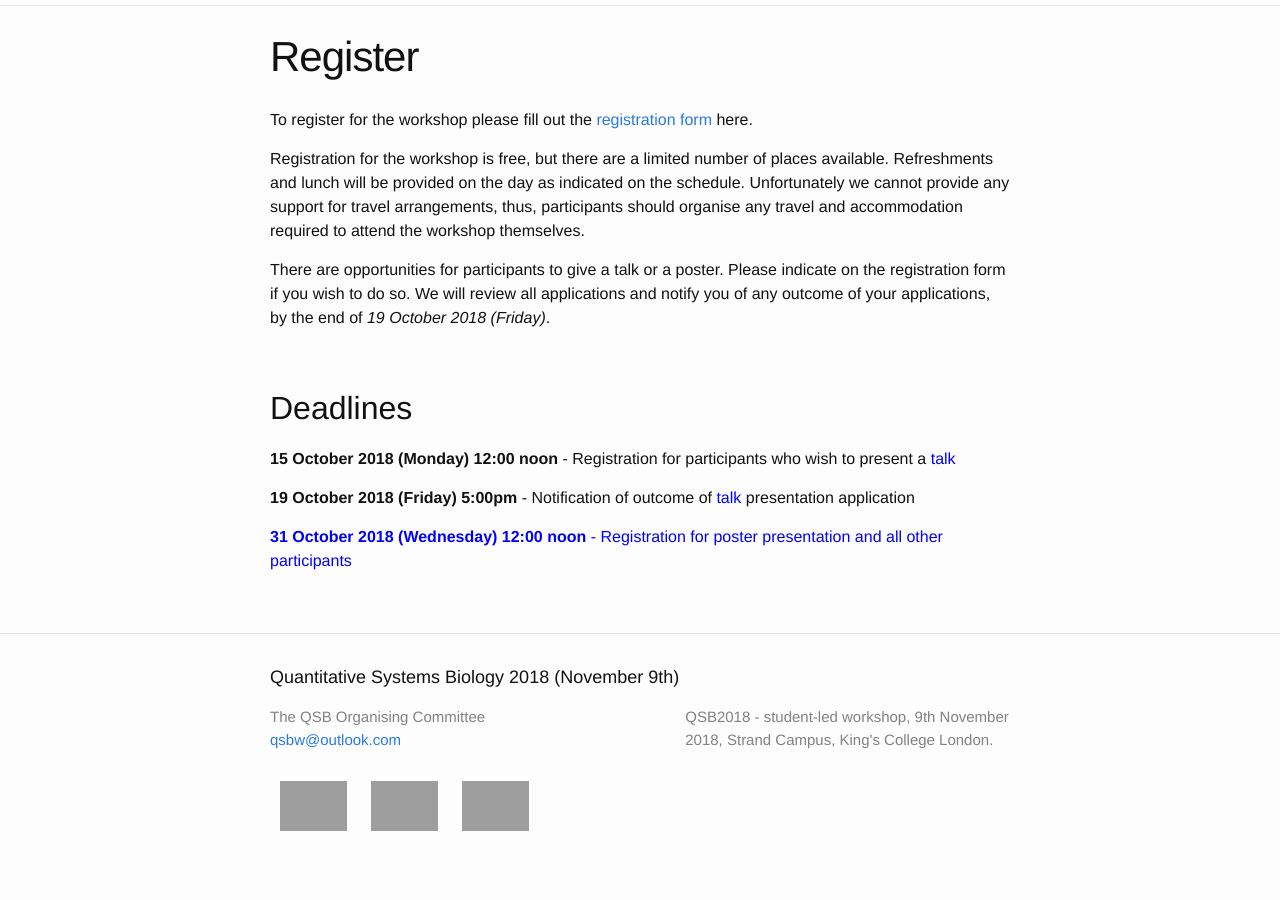
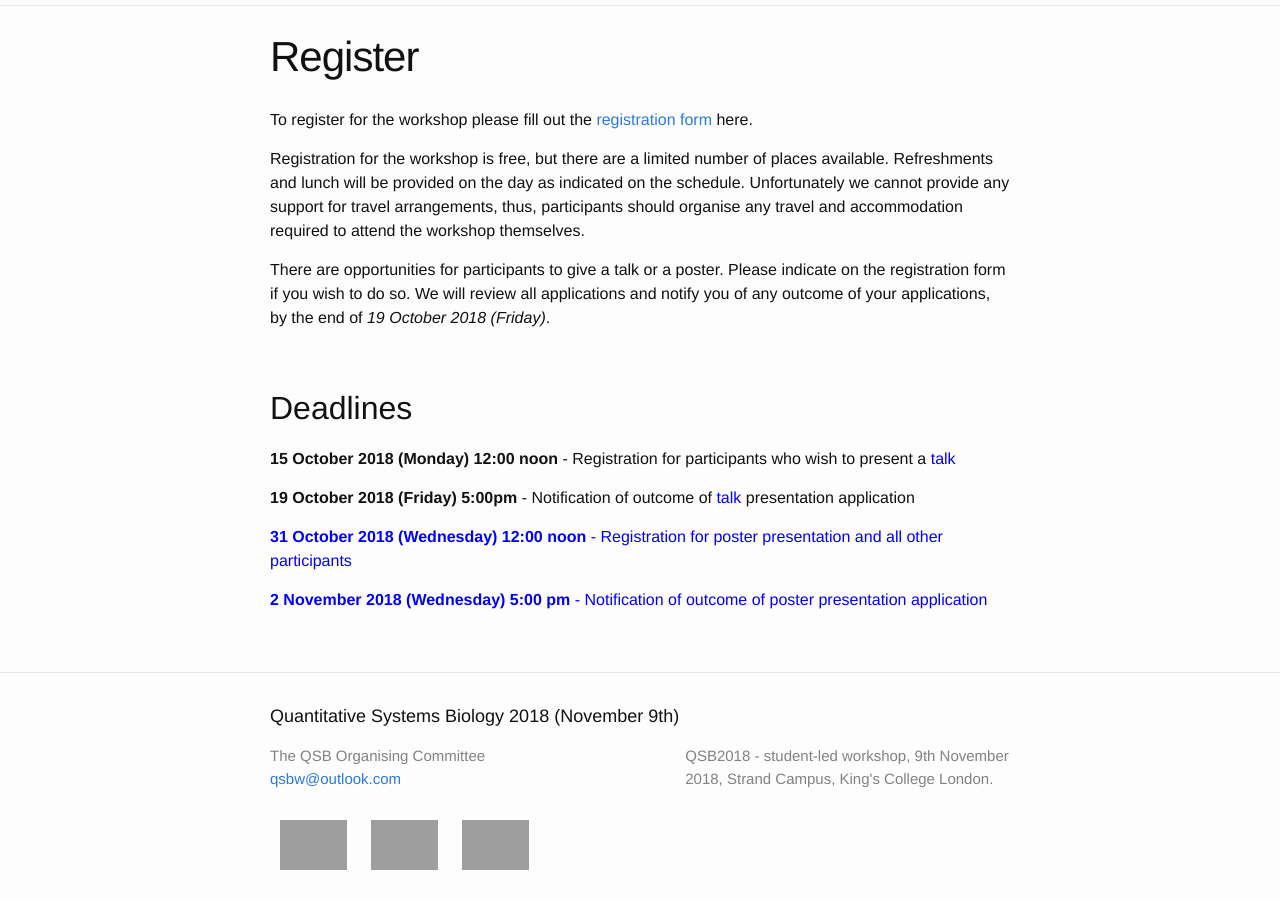
Before and after one commit to qsbworkshop/qsb2019, a Jekyll site: the page built from docs/register.md, in a window 1280 px wide and 900 px high, scrolled down 663 px. Built offline with Jekyll 4.4.1, drawn with Linux system fonts in a browser that asks for light colours; before the commit the page ends 1524 px from its top, so only the background shows below that.

Commit message:
Update register.md

```diff
--- a/docs/register.md
+++ b/docs/register.md
@@ -15,3 +15,4 @@ permalink: /register/
  <p><b>15 October 2018 (Monday) 12:00 noon</b> - Registration for participants who wish to present a <span style="color:blue">talk</span></p>
  <p><b>19 October 2018 (Friday) 5:00pm</b> - Notification of outcome of <span style="color:blue">talk</span> presentation application</p>
  <p><span style="color:blue"><b>31 October 2018 (Wednesday) 12:00 noon</b> - Registration for poster presentation and all other participants</span></p>
+ <p><span style="color:blue"><b>2 November 2018 (Wednesday) 5:00 pm</b> - Notification of outcome of poster presentation application</span></p>
```
